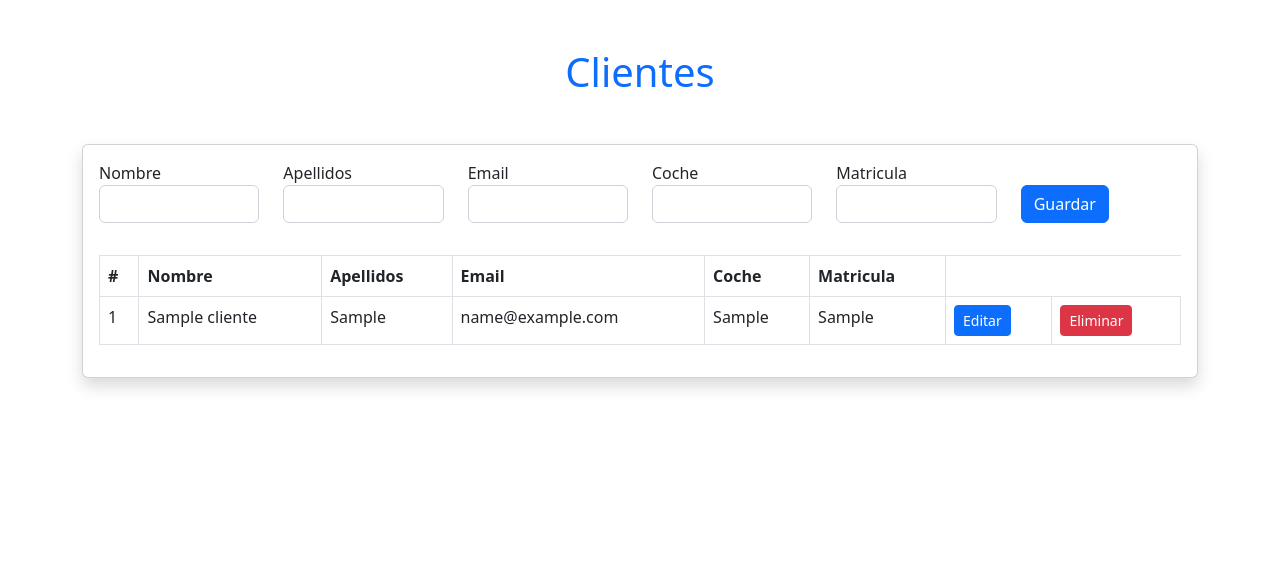
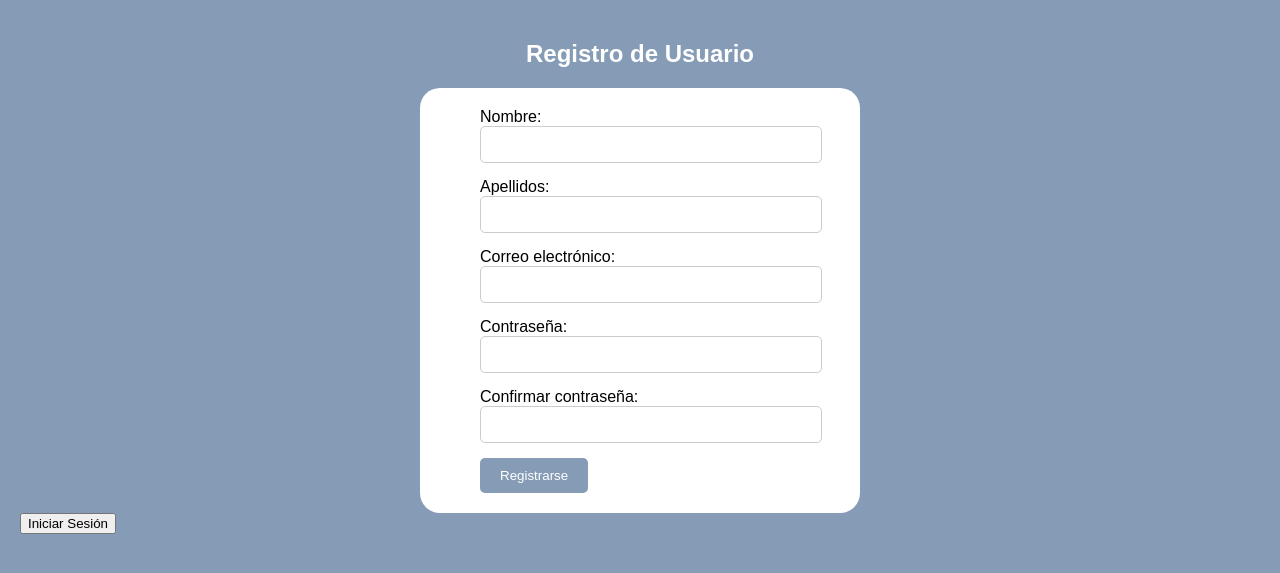
Before and after one commit to alvaromartinsalazar/IAW, a Flask app: page / in a window 1280 px wide. Shown: the top 573 px of the page. Run offline with Flask 3, Linux system fonts and the light colour scheme; tables that the repository leaves empty or names only in its code hold one stand-in row (values such as "Sample post").

Commit message:
proyecto

```diff
--- a/Flask/Proyecto_Clientes/src/app.py
+++ b/Flask/Proyecto_Clientes/src/app.py
@@ -11,7 +11,7 @@ app = Flask(__name__, template_folder = template_dir)
 @app.route('/')
 def home():
     cursor = db.database.cursor()
-    cursor.execute("SELECT * FROM clientes")
+    cursor.execute("SELECT * FROM usuarios")
     myresult = cursor.fetchall()
     #Convertir los datos a diccionario
     insertObject = []
@@ -19,27 +19,54 @@ def home():
     for record in myresult:
         insertObject.append(dict(zip(columnNames, record)))
     cursor.close()
-    return render_template('index.html', data=insertObject)
+    return render_template('registro.html', data=insertObject)
 
 #Ruta para guardar usuarios en la bdd
-@app.route('/user', methods=['POST'])
+@app.route('/registro', methods=['POST'])
 def addUser():
     nombre = request.form['nombre']
     apellidos = request.form['apellidos']
     email = request.form['email']
-    coche = request.form['coche']
-    matricula = request.form['matricula']
+    password = request.form['password']
+    confirma = request.form['confirma']
 
 
-    if nombre and apellidos and email and coche and matricula:
+    if nombre and apellidos and email and password and confirma:
         cursor = db.database.cursor()
-        sql = "INSERT INTO clientes (nombre, apellidos, email, coche, matricula) VALUES (%s, %s, %s, %s, %s)"
-        data = (nombre, apellidos, email, coche, matricula)
+        sql = "INSERT INTO usuarios (nombre, apellidos, email, password, confirma) VALUES (%s, %s, %s, %s, %s)"
+        data = (nombre, apellidos, email, password, confirma)
         cursor.execute(sql, data)
         db.database.commit()
-    return redirect(url_for('home'))
+    return render_template('login.html')
 
-@app.route('/delete/<string:id>')
+
+# Ruta para el formulario de inicio de sesión
+@app.route('/login', methods=['GET', 'POST'])
+def login():
+    if request.method == 'POST':
+        email = request.form['email']
+        password = request.form['password']
+
+        # Verificar las credenciales en la base de datos
+        cursor = db.database.cursor()
+        cursor.execute("SELECT * FROM usuarios WHERE email = %s AND password = %s", (email, password))
+        user = cursor.fetchone()
+        cursor.close()
+
+        if user:
+            # Si las credenciales son correctas, redirige a la página principal
+            return render_template('registro.html')
+        else:
+            # Si las credenciales son incorrectas, puedes renderizar nuevamente el formulario de inicio de sesión con un mensaje de error
+            return render_template('login.html', error="Credenciales incorrectas. Inténtalo de nuevo.")
+    else:
+        # Si la solicitud es GET, muestra el formulario de inicio de sesión
+        return render_template('login.html')
+
+
+
+
+"""@app.route('/delete/<string:id>')
 def delete(id):
     cursor = db.database.cursor()
     sql = "DELETE FROM clientes WHERE id=%s"
@@ -62,7 +89,8 @@ def edit(id):
         data = (nombre, apellidos, email, coche, matricula, id)
         cursor.execute(sql, data)
         db.database.commit()
-    return redirect(url_for('home'))
+    return redirect(url_for('home'))"""
+
 
 if __name__ == '__main__':
     app.run(debug=True, port=4000)
--- a/Flask/Proyecto_Clientes/src/database.py
+++ b/Flask/Proyecto_Clientes/src/database.py
@@ -4,5 +4,5 @@ database = mysql.connector.connect(
     host='localhost',
     user='root',
     password='',
-    database='usuarios'
+    database='clientes'
 )
--- a/Flask/Proyecto_Clientes/src/templates/index.html
+++ b/Flask/Proyecto_Clientes/src/templates/index.html
@@ -21,7 +21,7 @@
     <div class="container">
         <div class="card shadow">
             <div class="card-body">
-                <form action="/user" method="POST">
+                <form action="/home" method="POST">
                     <div class="row mb-3">
                         <div class="col">
                             <label>Nombre</label>
--- a/Flask/Proyecto_Clientes/src/templates/login.html
+++ b/Flask/Proyecto_Clientes/src/templates/login.html
@@ -5,11 +5,11 @@
     <meta name="viewport" content="width=device-width, initial-scale=1.0">
     <title>Login</title>
     <link rel="stylesheet" href="/static/css/login_style.css">
-    <link rel="shortcut icon" href="/img/ventana.png" type="image/x-icon">
+    <!--<link rel="shortcut icon" href="/img/ventana.png" type="image/x-icon">-->
 </head>
 <body>
     <h2>Iniciar Sesión</h2>
-    <form action="/src/app.py" method="POST">
+    <form action="/login" method="POST">
         <label for="email">Correo electrónico:</label>
         <input type="email" id="email" name="email" required>
 
--- a/Flask/Proyecto_Clientes/src/templates/registro.html
+++ b/Flask/Proyecto_Clientes/src/templates/registro.html
@@ -9,13 +9,13 @@
 </head>
 <body>
     <h2>Registro de Usuario</h2>
-    <form action="/src/app.py" method="POST">
+    <form action="/registro" method="POST">
         <div>
             <label for="nombre">Nombre:</label>
             <input type="text" id="nombre" name="nombre" required>
 
-            <label for="apellido">Apellidos:</label>
-            <input type="text" id="apellido" name="apellido" required>
+            <label for="apellidos">Apellidos:</label>
+            <input type="text" id="apellidos" name="apellidos" required>
 
             <label for="email">Correo electrónico:</label>
             <input type="email" id="email" name="email" required>
@@ -23,11 +23,12 @@
             <label for="password">Contraseña:</label>
             <input type="password" id="password" name="password" required>
 
-            <label for="confirm">Confirmar contraseña:</label>
-            <input type="password" id="confirm" name="confirm" required>
+            <label for="confirma">Confirmar contraseña:</label>
+            <input type="password" id="confirma" name="confirma" required>
 
             <input type="submit" value="Registrarse">
         </div>
     </form>
+    <a href="/src/templates/login.html"><button>Iniciar Sesión</button></a>
 </body>
 </html>
```
Also changed, not shown: Flask/Proyecto_Clientes/src/registro_app.py (deleted, +0 -40 lines), Flask/Proyecto_Clientes/src/img/fondo_login.jpg (renamed from Flask/Proyecto_Clientes/img/fondo_login.jpg), Flask/Proyecto_Clientes/src/img/ventana.png (renamed from Flask/Proyecto_Clientes/img/ventana.png), Flask/Proyecto_Clientes/src/static/css/login_style.css (renamed from Flask/Proyecto_Clientes/static/css/login_style.css), Flask/Proyecto_Clientes/src/static/css/registro_style.css (renamed from Flask/Proyecto_Clientes/static/css/registro_style.css).
